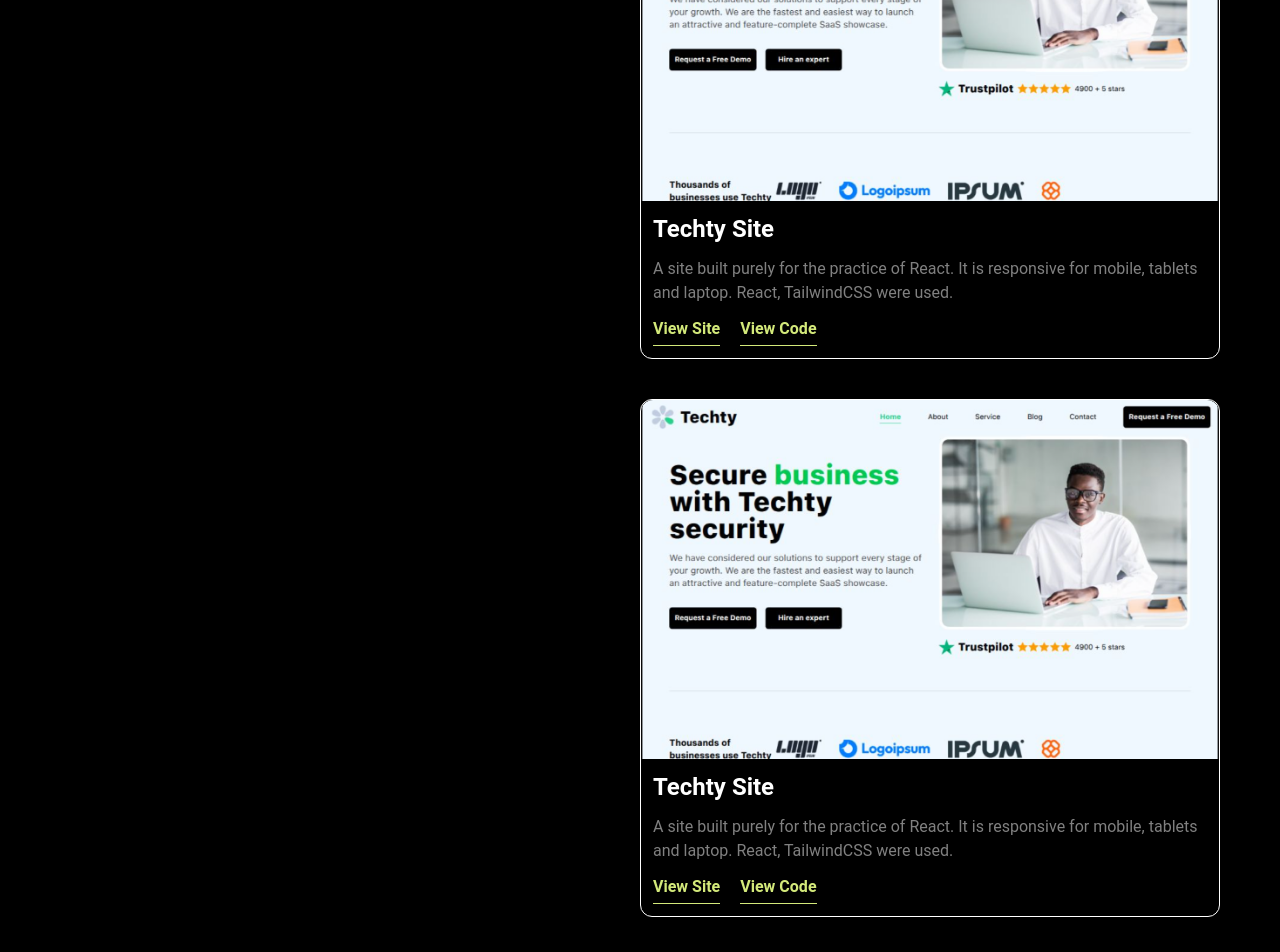
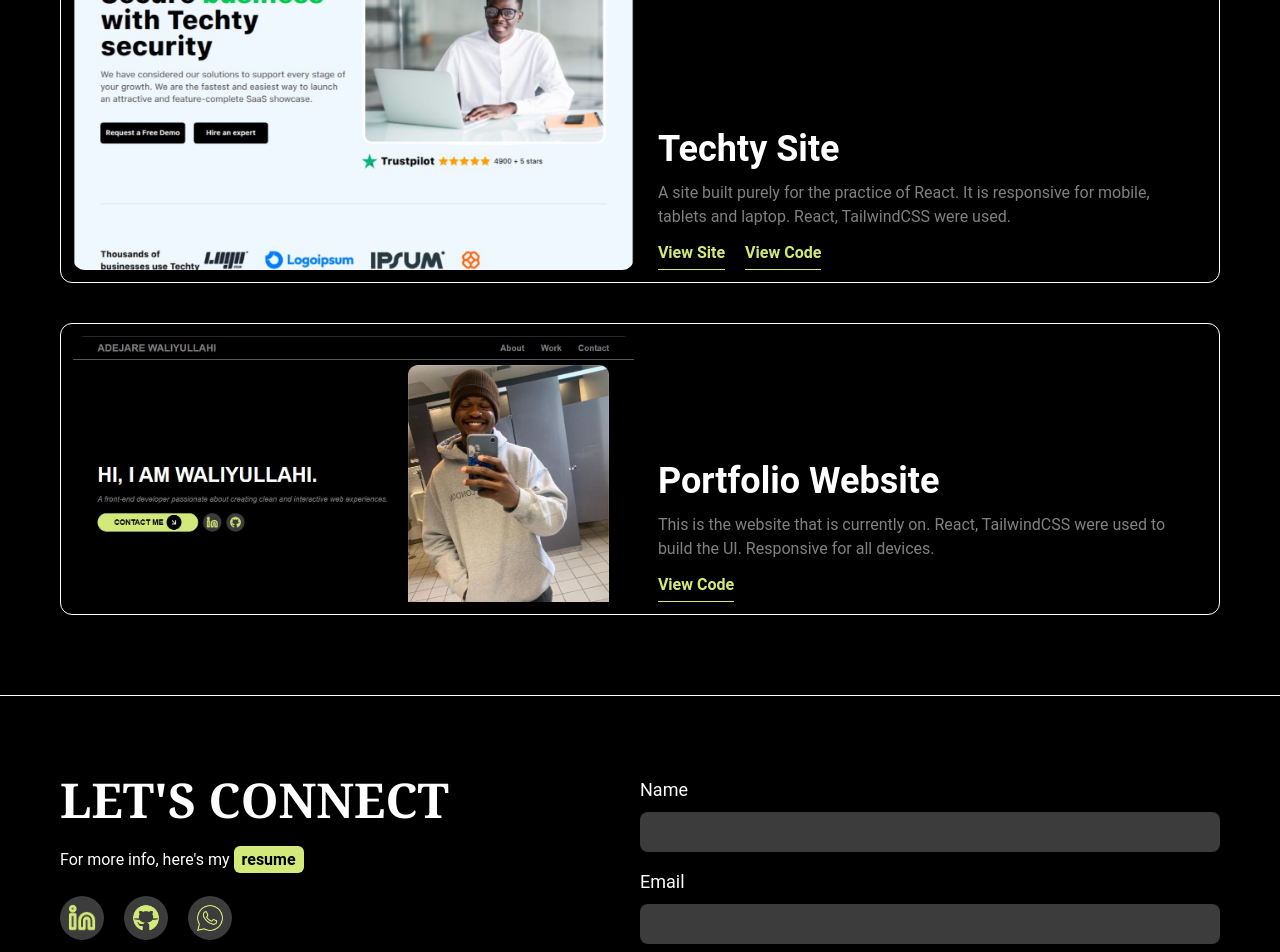
Before and after one commit to Wallychi/Porfolio-Website, a React (Vite) app: page / in a window 1280 px wide. Shown: the part 2060-3012 px from the top of the page. Built offline with nearby package versions, Linux system fonts and the light colour scheme.

Commit message:
add project2 to Projectpage

```diff
--- a/src/components/Navbar.jsx
+++ b/src/components/Navbar.jsx
@@ -19,7 +19,7 @@ const Navbar = () => {
 
           <div className='hidden lg:flex gap-10 items-center text-xl font-semibold'>
             <a className='hover:text-[var(--color-extra)]' href='#about'>About</a>
-            <a className='hover:text-[var(--color-extra)]' href='#work'>Work</a>
+            <a className='hover:text-[var(--color-extra)]' href='#projects'>Work</a>
             <a className='hover:text-[var(--color-extra)]' href='#contact'>Contact</a>
           </div>
 
--- a/src/components/Projects.jsx
+++ b/src/components/Projects.jsx
@@ -2,14 +2,16 @@ import React from 'react'
 
 const Projects = () => {
     return (
-        <section id='projects' className='flex flex-col lg:flex-row w-full px-5 lg:px-15 gap-5 lg:gap-0 py-20 border-b-1 border-[var(--color-secondary)]'>
-            <h1 className='text-3xl lg:text-5xl font-serif font-bold text-center lg:text-left basis-1/2'>FEATURED PROJECTS</h1>
-            <div className='grid grid-cols-1 gap-5 lg:gap-10 basis-1/2'>
+        <section id='projects' className='flex flex-col w-full px-5 lg:px-15 gap-5 py-20 border-b-1 border-[var(--color-secondary)]'>
+            <h1 className='text-3xl lg:text-5xl font-serif font-bold text-center'>FEATURED PROJECTS</h1>
+            <div className='grid grid-cols-1 gap-5 lg:gap-10 '>
 
-                <div className='flex flex-col gap-3 pb-3 rounded-xl border-1 border-[var(--color-secondary)]'>
-                <img src='/Images/techty-landing-page.png' alt='Techty Landing Page' className='rounded-t-xl' />
-                <div className='flex flex-col gap-3 px-3'>
-                    <h2 className='text-2xl font-semibold'>Techty Site</h2>
+                <div className='flex flex-col lg:flex-row gap-3 pb-3 lg:p-3 rounded-xl border-1 border-[var(--color-secondary)]'>
+                    <div className='lg:basis-1/2'>
+                        <img src='/Images/techty-landing-page.png' alt='Techty Landing Page' className='rounded-t-xl lg:rounded-xl' />
+                    </div>
+                    <div className='flex flex-col justify-end gap-3 px-3 lg:basis-1/2'>
+                        <h2 className='text-2xl lg:text-4xl font-semibold'>Techty Site</h2>
                         <p className='text-[var(--color-tertiary)]'>A site built purely for the practice of React. It is responsive for mobile, tablets and laptop. React, TailwindCSS were used.</p>
                         <div className='flex items-center gap-5 text-[var(--color-extra)] font-semibold'>
                             <a href='https://techty-seven.vercel.app/' target='_blank' className='pb-1 border-b-1 border-[var(--color-extra)]'>View Site</a>
@@ -18,14 +20,15 @@ const Projects = () => {
                     </div>
                 </div>
 
-            <div className='flex flex-col gap-3 pb-3 rounded-xl border-1 border-[var(--color-secondary)]'>
-                <img src='/Images/techty-landing-page.png' alt='Techty Landing Page' className='rounded-t-xl' />
-                <div className='flex flex-col gap-3 px-3'>
-                    <h2 className='text-2xl font-semibold'>Techty Site</h2>
-                    <p className='text-[var(--color-tertiary)]'>A site built purely for the practice of React. It is responsive for mobile, tablets and laptop. React, TailwindCSS were used.</p>
+                <div className='flex flex-col lg:flex-row gap-3 pb-3 lg:p-3 rounded-xl border-1 border-[var(--color-secondary)]'>
+                    <div className='lg:basis-1/2'>
+                        <img src='/Images/portfolio_mainpage.JPG' alt='Portfolio Landing Page' className='rounded-t-xl lg:rounded-xl' />
+                    </div>
+                    <div className='flex flex-col justify-end gap-3 px-3 lg:basis-1/2'>
+                        <h2 className='text-2xl lg:text-4xl font-semibold'>Portfolio Website</h2>
+                        <p className='text-[var(--color-tertiary)]'>This is the website that is currently on. React, TailwindCSS were used to build the UI. Responsive for all devices.</p>
                         <div className='flex items-center gap-5 text-[var(--color-extra)] font-semibold'>
-                        <a href='https://techty-seven.vercel.app/' target='_blank' className='pb-1 border-b-1 border-[var(--color-extra)]'>View Site</a>
-                        <a href='https://github.com/Wallychi/techty' target='_blank' className='pb-1 border-b-1 border-[var(--color-extra)]'>View Code</a>
+                            <a href='https://github.com/Wallychi/Porfolio-Website' target='_blank' className='pb-1 border-b-1 border-[var(--color-extra)]'>View Code</a>
                         </div>
                     </div>
                 </div>
```
Also changed, not shown: public/Images/portfolio_mainpage.JPG (added). Lines whose indentation alone changed are shown as unchanged.
